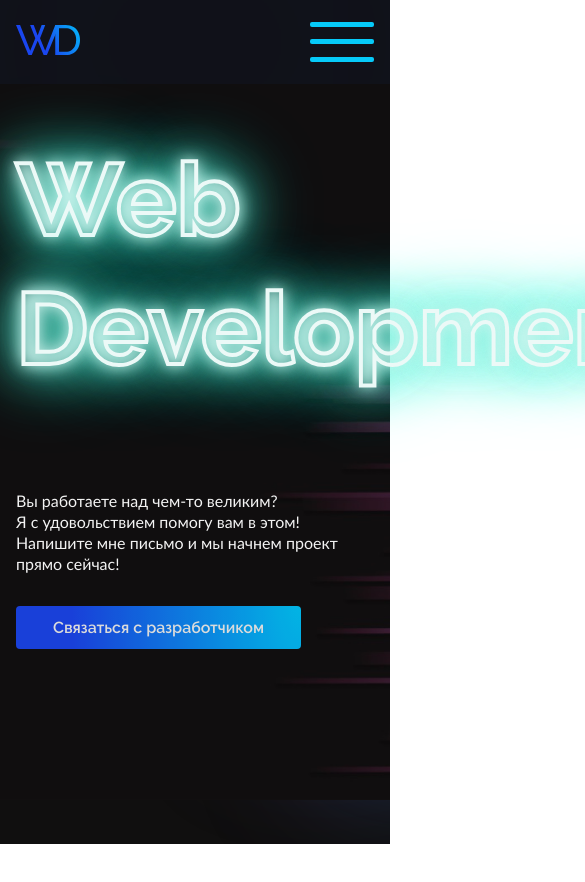
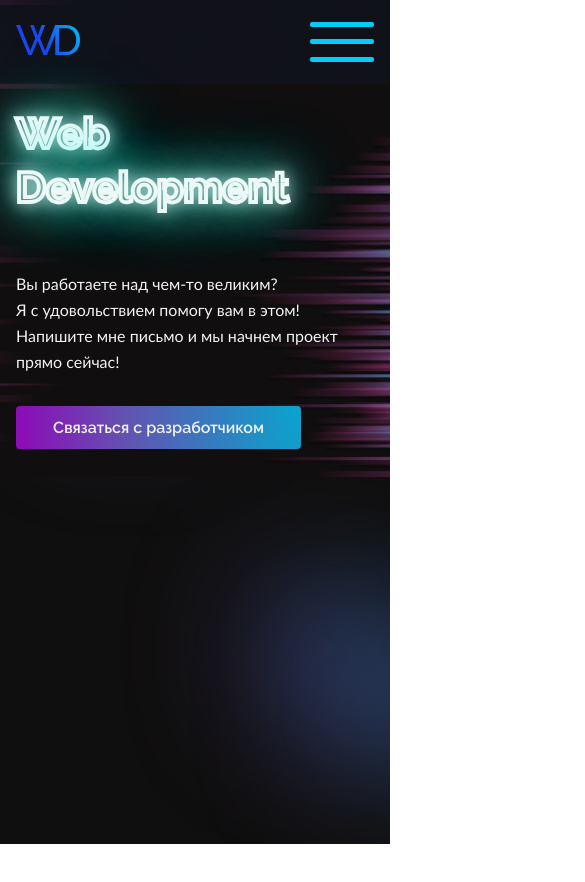
Before and after one commit to Feelcover/My-Site, a Next.js app: page / in a window 390 px wide. Shown: the top 882 px of the page, 585 px wide, since content can reach past the window. Built offline with nearby package versions, Linux system fonts and the light colour scheme.

Commit message:
фиксы стилей, добавить адаптив для секции Hero

```diff
--- a/components/Hero/Hero.module.scss
+++ b/components/Hero/Hero.module.scss
@@ -5,6 +5,15 @@
   background-position: center;
   background-repeat: no-repeat;
   background-size: cover;
+
+  @media all and (max-width: 800px) {
+    padding-top: 106px;
+}
+
+@media all and (max-width: 485px) {
+    height: 477px;
+    padding-top: 107px;
+}
 
   &__title {
     margin: 0 0 98px;
@@ -21,6 +30,24 @@
       0 0 40px hsl(var(--hue), 80%, 70%, 0.9),
       0 0 60px hsl(var(--hue), 90%, 60%, 0.95),
       0 0 80px hsl(var(--hue), 100%, 50%, 1);
+
+      @media all and (max-width: 1440px) {
+        margin-bottom: 110px;
+    }
+
+    @media all and (max-width: 1080px) {
+        font-size: 72px;
+        margin-bottom: 88px;
+    }
+
+    @media all and (max-width: 800px) {
+        font-size: 52px;
+        margin-bottom: 57px;
+    }
+
+    @media all and (max-width: 485px) {
+        font-size: 42px;
+    }
   }
 
   &__description p {
@@ -46,7 +73,9 @@
 
     @media all and (max-width: 485px) {
       font-size: 16px;
-      line-height: 21px;
+      font-weight: 400;
+      line-height: 26px;
+      max-width: 355px;
     }
 
     &:nth-child(2) {
@@ -72,35 +101,26 @@
     font-weight: 600;
     font-size: 22px;
     color: #f2f2f2;
-    padding: 16px 36px;
+    padding: 25px 49px;
+
     background: radial-gradient(
       142.65% 2282.99% at 100% -31.65%,
-      #00c9fc 0%,
-      #1a46ef 56.36%
+      #08a6ce 0%,
+      #6352b1 43.75%,
+      #8b0eb7 68.75%
     );
     border-radius: 4px;
     transition: all 0.3s ease-in-out;
-    opacity: 0.9;
 
     &:hover {
-      background: radial-gradient(
-        142.65% 2282.99% at 100% -31.65%,
-        #08a6ce 0%,
-        #6352b1 43.75%,
-        #8b0eb7 68.75%
-      );
-      opacity: 0.88;
+      opacity: 0.9;
     }
-    &:active{
-        opacity: 0.6;
-    }
-
-    @media all and (max-width: 1440px) {
-      padding: 25px 49px;
+    &:active {
+      opacity: 0.6;
     }
 
     @media all and (max-width: 1080px) {
-      padding: 25px 37px;
+      padding: 23px 35px;
     }
 
     @media all and (max-width: 800px) {
@@ -116,7 +136,7 @@
 
   &__arrow {
     position: absolute;
-    bottom: 32px;
+    bottom: 28px;
     left: 50%;
     transform: translateX(-50%);
     width: 75px;
@@ -128,19 +148,20 @@
     transition: all 0.5s;
     animation: arrow 1.5s infinite;
     -webkit-animation: arrow 1.5s infinite;
-
-    &:hover{
-        animation-play-state: paused;
-    -webkit-animation-play-state: paused;
-    }
+    opacity: 0.9;
 
     @media all and (max-width: 1080px) {
       bottom: 66px;
     }
+
+    @media all and (max-width: 800px) {
+        display: none;
+      }
   }
 
   @keyframes arrow {
-    0%, 100% {
+    0%,
+    100% {
       transform: translateY(0);
     }
 
@@ -148,5 +169,4 @@
       transform: translateY(10px);
     }
   }
-
 }
--- a/components/Hero/Hero.tsx
+++ b/components/Hero/Hero.tsx
@@ -56,11 +56,12 @@ const Hero = () => {
             Web Development
           </h1>
           <div className={styles.hero__description}>
-            <p>Вы работаете над чем-то великим?</p>
             <p>
-              Я с удовольствием помогу вам в этом! Напишите мне письмо и мы
-              начнем проект прямо сейчас!
+              Вы работаете над чем-то великим?</p>
+            <p>
+              Я с удовольствием помогу вам в этом! Напишите мне письмо и мы начнем проект прямо сейчас!
             </p>
+
           </div>
           <Link
             to="contact"
```
Also changed, not shown: components/About/About.tsx (added, +13 -0 lines), components/About/About.module.scss (added), public/images/hero-arrow.svg, public/images/hero-bg-tabl.png (deleted).
